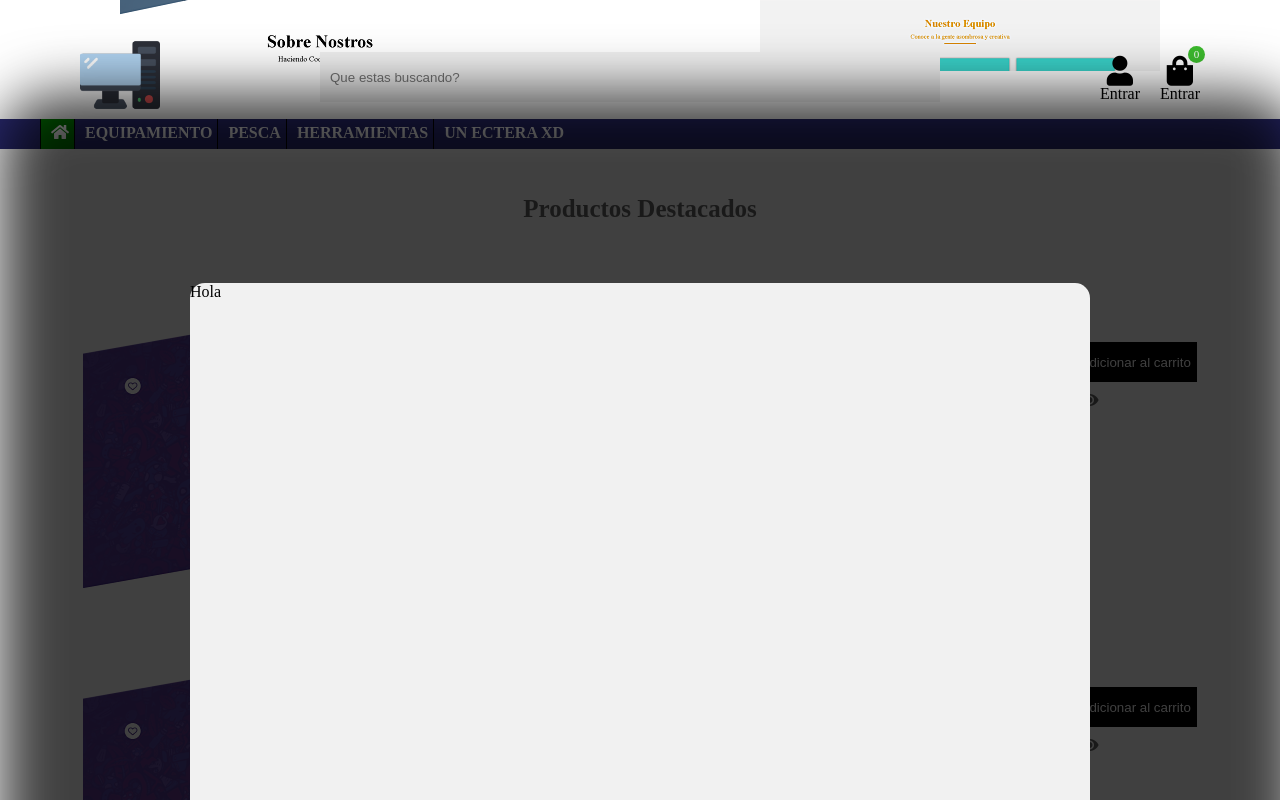
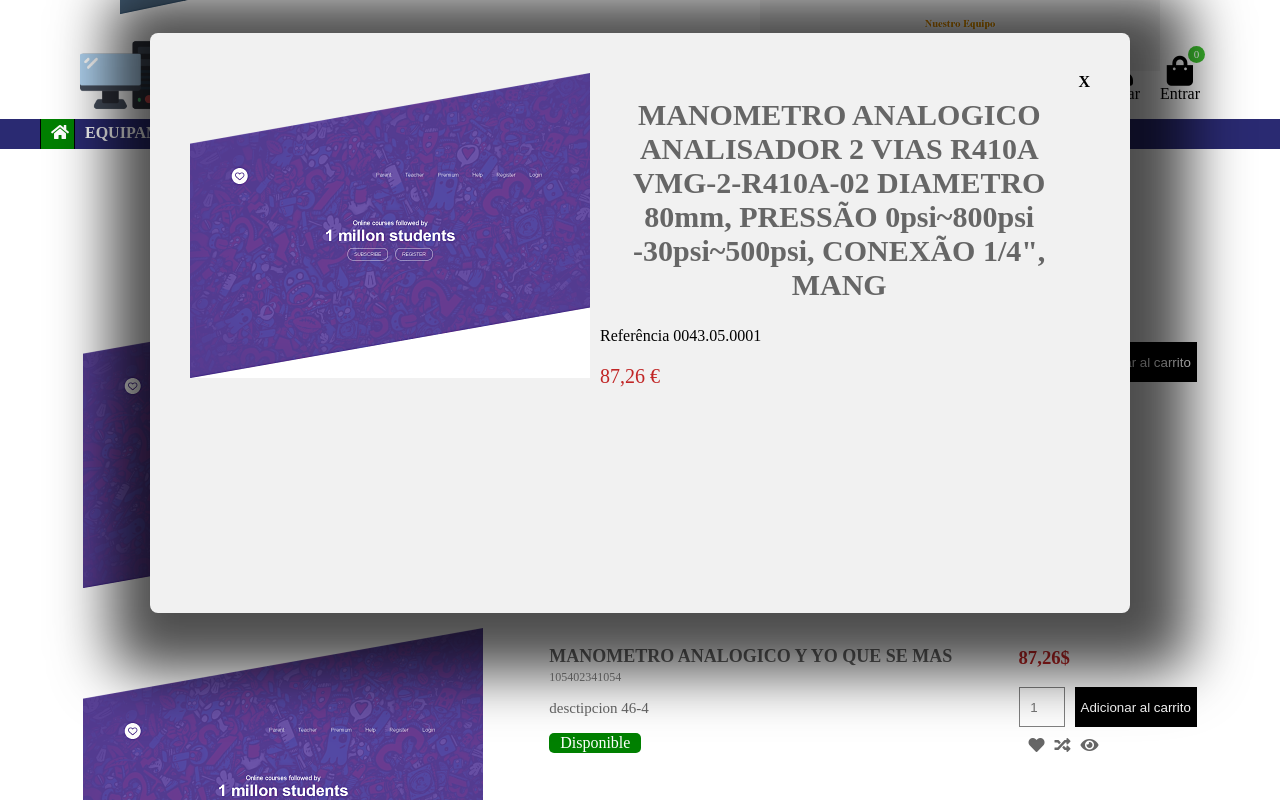
Before and after one commit to AliLorentz/barbosa-web, a React (Create React App) app: page / in a window 1280 px wide. Both pictures are taken after a click on the icon 1089 px from the left and 1365 px from the top of the page. Shown: the part 965-1765 px from the top of the page. Built offline with nearby package versions, Linux system fonts and the light colour scheme.

Commit message:
agregando texto e imagen a modal

```diff
--- a/src/Components/Productos.js
+++ b/src/Components/Productos.js
@@ -46,8 +46,19 @@ export default class Productos extends React.Component {
 					</div>
 				</div>
 
+
+
 				<div className={this.state.nav}>
-					<div onClick={this.quitarModal}>Hola</div>
+					<div className="img-modal">
+						<img src={imgProducto} alt="imagen producto"/>
+					</div>
+					<div className="info-modal">
+						<h2>MANOMETRO ANALOGICO ANALISADOR 2 VIAS R410A VMG-2-R410A-02
+						 DIAMETRO 80mm, PRESSÃO 0psi~800psi -30psi~500psi, CONEXÃO 1/4", MANG</h2>
+						 <p>Referência  0043.05.0001</p>
+						 <p className="precio-modal">87,26 €</p>
+					</div>
+					<div className="quitarModal" onClick={this.quitarModal}>X</div>
 				</div>
 
 			</div>
--- a/src/Styles/productos.css
+++ b/src/Styles/productos.css
@@ -14,6 +14,7 @@
 box-shadow: 3px 13px 52px -8px rgba(0,0,0,0.75);
 }
 
+/*--------------DESCRIPCION DEL PRODUCTO--------------------*/
 .nombre-producto{
 	color:#666666;
 	font-size: 18px;
@@ -39,6 +40,7 @@ box-shadow: 3px 13px 52px -8px rgba(0,0,0,0.75);
 	border-radius: 5px;
 }
 
+/*-------------PRECIOS DEL PRODUCTO-----------------------------*/
 .precio-producto{
 	color:#C12626;
 }
@@ -68,19 +70,69 @@ box-shadow: 3px 13px 52px -8px rgba(0,0,0,0.75);
 	cursor: pointer;
 }
 
+/*-----------------------MODAL---------------------------------*/
+
 .modal{
 	display: none;
 }
 
+.quitarModal{
+	cursor: pointer;
+	font-weight: 600;
+}
+
 .modal-active{
+	display: flex;
+
+	margin-top: -250px;
 	background: #f1f1f1;
 	width: 900px;
-	height: 700px;
+	height: 500px;
 	z-index: 9999;
 	position: absolute;
-	border-radius: 15px;
+	border-radius: 8px;
+	padding: 40px;
 
-	-webkit-box-shadow: 10px 10px 57px 200px rgba(0,0,0,0.75);
-	-moz-box-shadow: 10px 10px 57px 200px rgba(0,0,0,0.75);
-	box-shadow: 10px 10px 57px 200px rgba(0,0,0,0.75);
+	-webkit-box-shadow: 10px 10px 57px 50px rgba(1,1,1,.7);
+	-moz-box-shadow: 10px 10px 57px 50px rgba(1,1,1,.7);
+	box-shadow: 10px 10px 57px 50px rgba(1,1,1,.7);
+
+	animation: modalIn .8s forwards;
 }
+
+@keyframes modalIn{
+	0%{
+		transform:translateY(-5000px);
+	}
+
+	50%{
+		transform:translateY(100px);
+	}
+
+	60%{
+		transform:translateY(-10px);
+	}
+
+	80%{
+		transform:translateY(5px);
+	}
+
+	100%{
+		transform:translateY(0px);
+	}
+}
+
+.info-modal{
+	margin-left: 10px;
+}
+
+.info-modal h2{
+	color: #666666;
+	font-size: 30px;
+	text-align: center;
+}
+
+.precio-modal{
+	color: #C12626;
+	font-size: 20px;
+}
```
